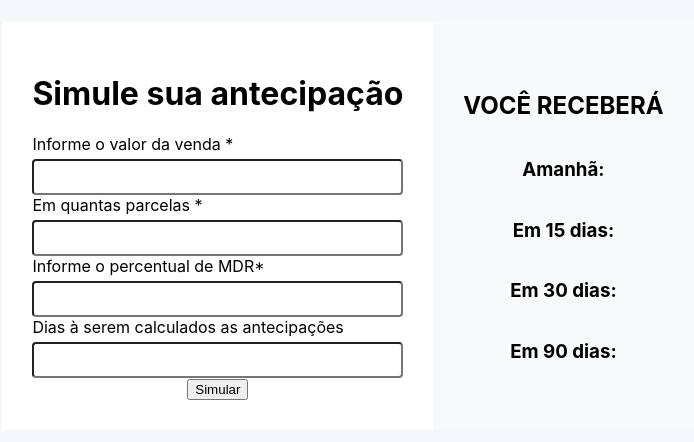
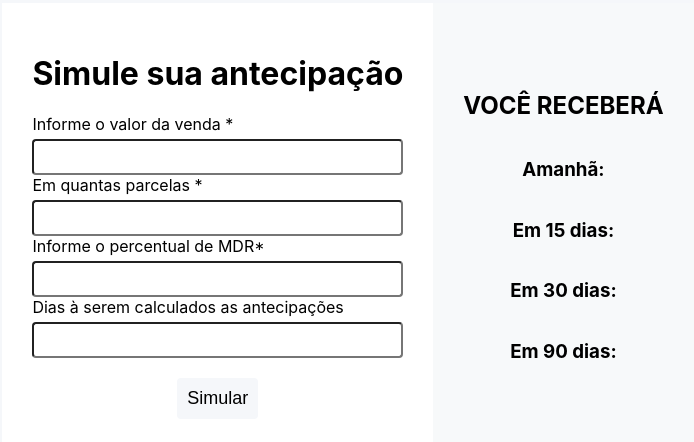
Before and after one commit to hiquebarros/mdr_calculator, a React (Create React App) app: page / in a window 1280 px wide. Shown: the part 174-616 px from the top of the page, without its empty margins (292-986 px from the left). Built offline with nearby package versions, Linux system fonts and the light colour scheme.

Commit message:
feat: load svg state

```diff
--- a/src/App.css
+++ b/src/App.css
@@ -36,6 +36,24 @@ span{
   color: red;
 }
 
+button{
+  background-color: #f5f7fa;
+  padding: 10px;
+  border: none;
+  border-radius: 4px;
+  margin: 20px 0 0 0;
+  font-size: large;
+  cursor: pointer;
+}
+
+button:active{
+  transform: scale(0.98);
+}
+
+img{
+  height: 25px;
+}
+
 @media (min-width: 768px){
   .container {
     flex-direction: row;
--- a/src/App.tsx
+++ b/src/App.tsx
@@ -6,6 +6,7 @@ import axios from "axios"
 import { useForm } from "react-hook-form";
 import { yupResolver } from "@hookform/resolvers/yup";
 import * as yup from "yup";
+import load from "./assets/load.svg"
 
 interface IResponse {
   amount: number
@@ -27,6 +28,7 @@ function App() {
   const [isResponseOn, setIsResponseOn] = React.useState<boolean>(false)
   const [isDaysOn, setIsDaysOn] = React.useState<boolean>(false)
   const [responseObject, setResponseObject] = React.useState<IResponse>()
+  const [isLoading, setIsLoading] = React.useState<boolean>(false)
 
   const formatData = (data: IResponse) => {
     let defaultData = {
@@ -58,10 +60,11 @@ function App() {
 
     setIsResponseOn(true)
     setResponseObject(data)
+    setIsLoading(false)
   }
 
   const onSubmitFunction = async (data: any) => {
-
+    setIsLoading(true)
     let newData = formatData(data)
 
     await axios.post('https://frontend-challenge-7bu3nxh76a-uc.a.run.app?', newData)
@@ -79,7 +82,9 @@ function App() {
             <InputComponent error={errors.installments?.message} register={register} label={"Em quantas parcelas *"} name={"installments"} />
             <InputComponent error={errors.mdr?.message} register={register} label={"Informe o percentual de MDR*"} name={"mdr"} />
             <InputComponent error={errors.days?.message} register={register} label={"Dias à serem calculados as antecipações"} name={"days"} />
-            <button type='submit'>Simular</button>
+            <button type='submit'>
+              {isLoading ? (<img src={load}/>) : (<>Simular</>)}
+              </button>
           </form>
         </div>
         <div className="container--rigth">
```
Also changed, not shown: src/assets/load.svg (added).
